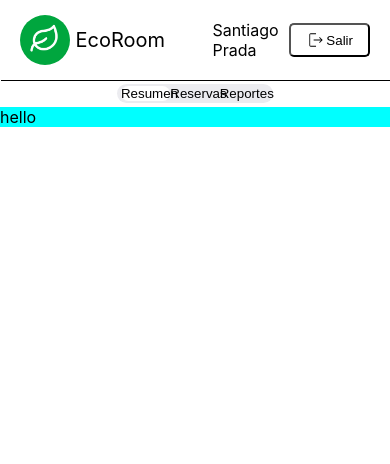
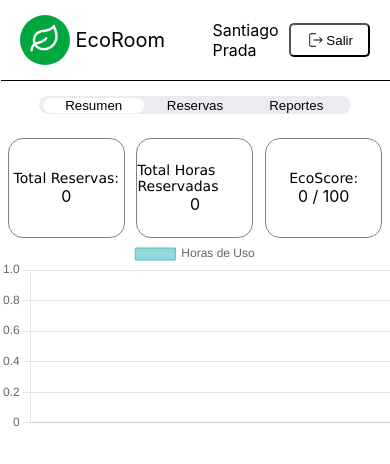
Before and after one commit to SPradaa/EcoRoom, a React (Create React App) app: page /administrador in a window 390 px wide. Shown: the top 464 px of the page. Built offline with nearby package versions, Linux system fonts and the light colour scheme.

Commit message:
cambios pse

```diff
--- a/package.json
+++ b/package.json
@@ -7,6 +7,7 @@
     "@testing-library/jest-dom": "^6.9.1",
     "@testing-library/react": "^16.3.0",
     "@testing-library/user-event": "^13.5.0",
+    "chart.js": "^4.5.1",
     "react": "^19.2.0",
     "react-dom": "^19.2.0",
     "react-router-dom": "^7.9.5",
--- a/src/components/Navbar.jsx
+++ b/src/components/Navbar.jsx
@@ -8,7 +8,6 @@ import { useNavigate } from "react-router-dom";
 function Navbar ({nombre}){
     const navigate = useNavigate();
 const cerrar = () => {
-    localStorage.clear();
     navigate('/', { replace: true });
 };
 
--- a/src/components/admin/Dashboard.jsx
+++ b/src/components/admin/Dashboard.jsx
@@ -9,6 +9,7 @@ function Dashboard (){
         <Navbar
         nombre= "Santiago Prada" />
 
+
         </div>
     )
 
--- /dev/null
+++ b/src/components/admin/Graphics.jsx
@@ -0,0 +1,55 @@
+import React, { useEffect, useRef } from "react";
+import "../../styles/Graphics.css";
+import { Chart } from "chart.js/auto";
+
+function Graphics({ salas, horas }) {
+  const ChartRef = useRef(null);
+  const charInstance = useRef(null);
+  const NombreSalas = salas.map((objetoSala) => objetoSala.sala);
+
+  useEffect(() => {
+    if (ChartRef.current) {
+      if (charInstance.current) {
+        charInstance.current.destroy();
+      }
+
+      const ctx = ChartRef.current.getContext("2d");
+
+      charInstance.current = new Chart(ctx, {
+        type: "bar",
+        data: {
+          labels: NombreSalas,
+          datasets: [
+            {
+              label: "Horas de Uso",
+              data: horas,
+              backgroundColor: "rgba(75, 192, 192, 0.6)",
+              borderColor: "rgba(75, 192, 192, 1)",
+              borderWidth: 1,
+            },
+          ],
+        },
+        options: {
+          responsive: true,
+          scales: {
+            y: {
+              beginAtZero: true,
+            },
+          },
+        },
+      });
+
+      return () => {
+        if (charInstance.current) {
+          charInstance.current.destroy();
+        }
+      };
+    }
+  }, [NombreSalas, horas]);
+  return (
+    <div className="graphics-container">
+      <canvas ref={ChartRef} className="barGraphic"></canvas>
+    </div>
+  );
+}
+export default Graphics;
--- a/src/components/admin/ResumenModule.jsx
+++ b/src/components/admin/ResumenModule.jsx
@@ -0,0 +1,60 @@
+import React from "react";
+import "../../styles/ResumenModule.css";
+import { useEffect , useState} from "react";
+import Graphics from "./Graphics";
+function ResumenModule() {
+    const [datos, setDatos]= useState([])
+    const [totalHoras, SetTotalHoras] = useState(0)
+    useEffect(()=>{
+        const ResevasLocales =localStorage.getItem('reservas');
+
+
+        if(ResevasLocales){
+            try{
+           const DatosReservas = JSON.parse(ResevasLocales);
+           setDatos(DatosReservas)
+        }catch (error){
+            console.log('Los datos no se ha podido recuperar', error)
+
+        }}
+    },[])
+
+
+    useEffect(()=>{
+      const TotalHorasCalculadas = datos.reduce((suma, reservaActual) =>{
+        const horasTotal = parseInt(reservaActual.cantidadHoras) || 0;
+
+        return suma + horasTotal;
+
+      },0)
+      SetTotalHoras(TotalHorasCalculadas);
+    },[datos])
+
+  return (
+    <div className="ResumenModule">
+      <div className="moduleEstadistic">
+        <section className="cardEstadistic">
+            <p className="infoEstadistic">Total Reservas:</p>
+              <p className="dateEstadistic">{datos.length}</p>
+        </section>
+
+        <section className="cardEstadistic">
+                      <p className="infoEstadistic">Total Horas Reservadas </p>
+              <p className="dateEstadistic">{totalHoras}</p>
+        </section>
+
+        <section className="cardEstadistic">
+               <p className="infoEstadistic">EcoScore: </p>
+              <p className="dateEstadistic">{(datos.length)/100} / 100</p>
+        </section>
+      </div>
+
+      <div className="GraphicModule">
+        <Graphics
+        salas={datos}
+        horas={totalHoras}/>
+      </div>
+    </div>
+  );
+}
+export default ResumenModule;
--- a/src/pages/AdministradorView.jsx
+++ b/src/pages/AdministradorView.jsx
@@ -2,6 +2,7 @@ import React from "react";
 import Dashboard from "../components/admin/Dashboard";
 import "../styles/Administrador.css"
 import { useState} from "react";
+import ResumenModule from "../components/admin/ResumenModule";
 
 
 function AdministradorView () {
@@ -23,13 +24,13 @@ function AdministradorView () {
               <div className="modulos">
 
                 <div className="resumenModule" style={{display : status === 1 ? 'flex' : 'none'}}>
-                    <p>hello</p>
+                   <ResumenModule />
                 </div>
                 <div className="reservaModule" style={{display: status=== 2 ? 'flex' : 'none'}}>
-        <p>no</p>
+
                 </div>
                 <div className="reporteModule"style={{display: status === 3 ? 'flex' : 'none'}} >
-                <p>si</p>
+
                 </div>
                 </div>
 
--- a/src/styles/Administrador.css
+++ b/src/styles/Administrador.css
@@ -38,7 +38,6 @@
 .resumenModule{
 width: 100%;
 height: auto;
-background-color: aqua;
 display: flex;
 }
 .reservaModule{
@@ -53,3 +52,18 @@ height: auto;
 background-color: blue;
 display: none;
 }
+
+
+@media screen and (max-width: 767px) {
+
+    .Options{
+        margin-top: 4%;
+        width: 80%;
+        justify-content: center;
+        align-items: center
+        ;
+    }
+    .modulos{
+        margin-top: 5%;
+    }
+}
--- /dev/null
+++ b/src/styles/Graphics.css
@@ -0,0 +1,5 @@
+.barGraphic{
+    width: 300px;
+    height: 300px;
+
+}
--- /dev/null
+++ b/src/styles/ResumenModule.css
@@ -0,0 +1,34 @@
+.ResumenModule{
+    width: 100%;
+    height: auto;
+}
+.moduleEstadistic{
+    width: 100%;
+    height: auto;
+    background-color: transparent;
+    display: flex;
+    width: 100%;
+    height: auto;
+    flex-direction: row;
+    align-items: center;
+    justify-content: space-evenly;
+    gap: 1%;
+}
+.cardEstadistic{
+width: 30%;
+height: 100px;
+border: 1px solid gray;
+border-radius: 15px;
+display: flex;
+justify-content: center;
+align-items: center;
+flex-direction: column;
+margin-top: 1%;
+}
+.infoEstadistic{
+    font-size: 14px;
+    font-family: Verdana, Geneva, Tahoma, sans-serif;
+}
+.dateEstadistic{
+
+}
```
Also changed, not shown: 2 other files (tests, documents, lock files or other folders).
